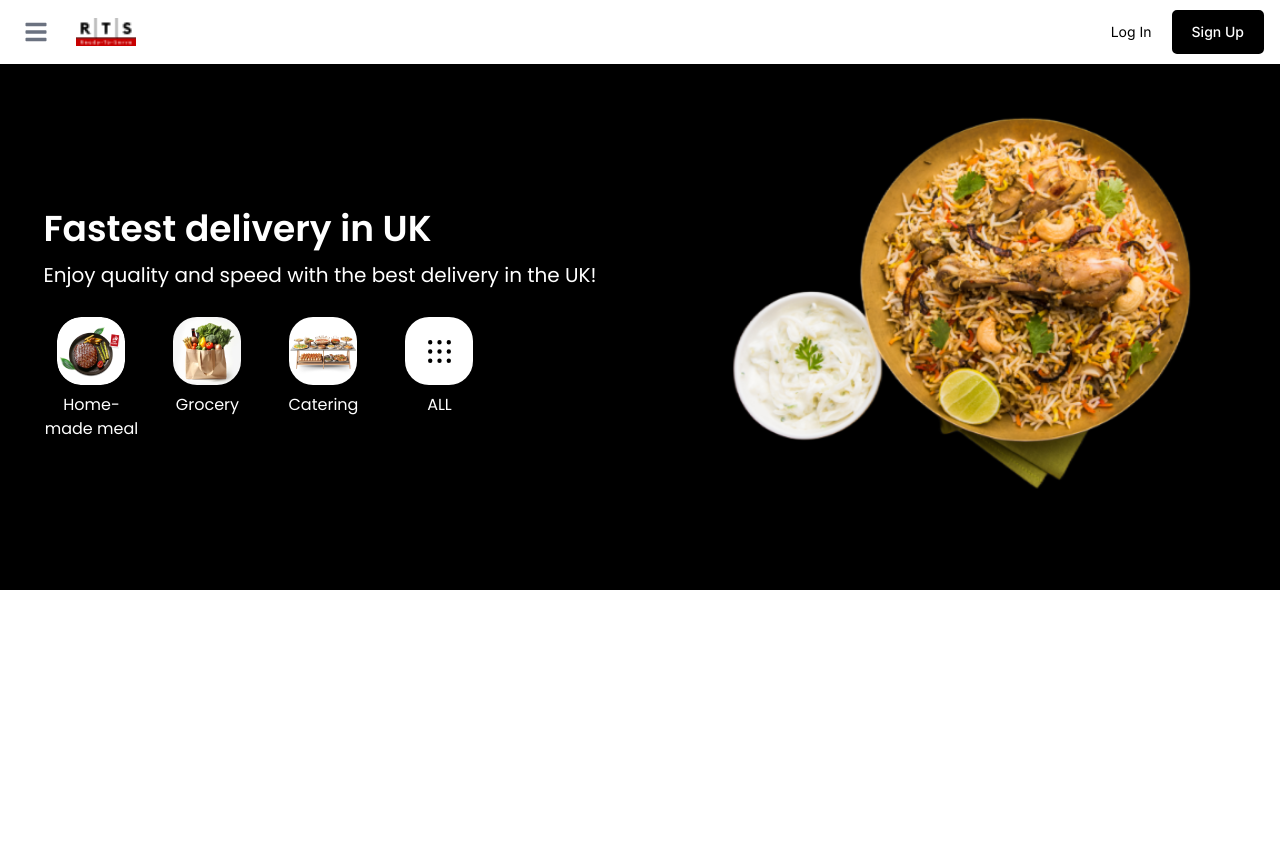
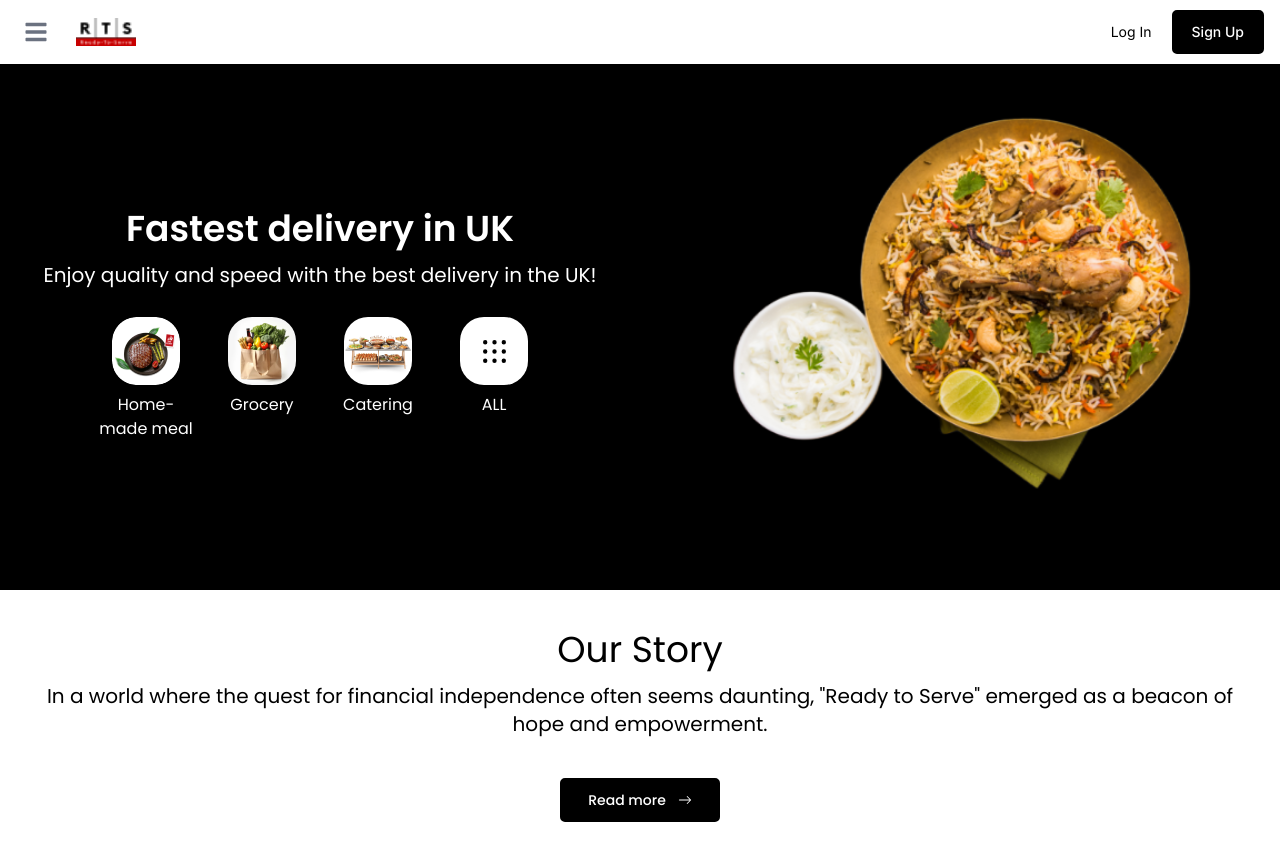
Before and after one commit to AmnahZia08/ready-to-serve, a Next.js app: page / in a window 1280 px wide. Before the commit the page ends 800 px from the top, so only its background shows below. Built offline with nearby package versions, Linux system fonts and the light colour scheme.

Commit message:
feat: create our story section

```diff
--- a/src/app/components/button/index.tsx
+++ b/src/app/components/button/index.tsx
@@ -7,10 +7,12 @@ import {
   CustomFlowbiteTheme,
 } from "flowbite-react";
 import React from "react";
+import { BsArrowRight } from "react-icons/bs";
 
 type Props = ButtonProps & {
   variant?: ButtonType;
   textClassnames?: string;
+  showRightIcon?: boolean;
 };
 
 const customTheme: CustomFlowbiteTheme["button"] = {
@@ -25,6 +27,7 @@ const customTheme: CustomFlowbiteTheme["button"] = {
 const Button: React.FC<Props> = ({
   variant = ButtonType.PRIMARY,
   textClassnames = "",
+  showRightIcon = false,
   ...props
 }) => {
   return (
@@ -39,6 +42,7 @@ const Button: React.FC<Props> = ({
       className={`rounded-md font-poppins w-full ${props.className ?? ""}`}
     >
       <p className={`text-sm ${textClassnames}`}>{props.children}</p>
+      {showRightIcon ? <BsArrowRight className="self-center ml-3"/> : null}
     </ButtonFB>
   );
 };
--- /dev/null
+++ b/src/app/components/home-page/our-story.tsx
@@ -0,0 +1,18 @@
+import Button from "../button";
+
+const OurStory = () => {
+  return (
+    <div className="flex flex-col justify-center gap-3 py-10 px-5 items-center">
+      <p className="text-center text-4xl">Our Story</p>
+      <p className="text-center text-xl">
+        In a world where the quest for financial independence often seems
+        daunting, "Ready to Serve" emerged as a beacon of hope and empowerment.
+      </p>
+      <Button className="w-40 mt-7" showRightIcon>
+        Read more
+      </Button>
+    </div>
+  );
+};
+
+export default OurStory;
--- a/src/app/components/home-page/service-btn.tsx
+++ b/src/app/components/home-page/service-btn.tsx
@@ -25,7 +25,7 @@ const BTNS: BtnType = {
 
 const ServiceBtns = () => {
   return (
-    <div className="flex gap-5 mt-7">
+    <div className="flex gap-5 mt-7 flex-wrap justify-around">
       {Object.keys(BTNS).map((item) => {
         return (
           <div className="w-24 flex flex-col items-center cursor-pointer">
--- a/src/app/page.tsx
+++ b/src/app/page.tsx
@@ -1,4 +1,5 @@
 import Container from "./components/container";
+import OurStory from "./components/home-page/our-story";
 import ServiceBtns from "./components/home-page/service-btn";
 import { poppins } from "./utils/fonts";
 
@@ -8,17 +9,18 @@ export default function Home() {
       <Container className="block relative top-[60px]">
         <div className="bg-black md:bg-hero md:bg-contain bg-no-repeat w-full md:h-[530px]">
           <div className="h-full lg:w-1/2 flex justify-center items-center min-h-96">
-            <div>
-              <p className="text-white text-4xl font-semibold">
+            <div className="flex justify-center items-center flex-col py-10 px-5">
+              <p className="text-white text-4xl font-semibold text-center">
                 Fastest delivery in UK
               </p>
-              <p className="text-xl text-white mt-3">
+              <p className="text-xl text-white mt-3 text-center">
                 Enjoy quality and speed with the best delivery in the UK!
               </p>
               <ServiceBtns />
             </div>
           </div>
         </div>
+        <OurStory />
       </Container>
     </main>
   );
```
